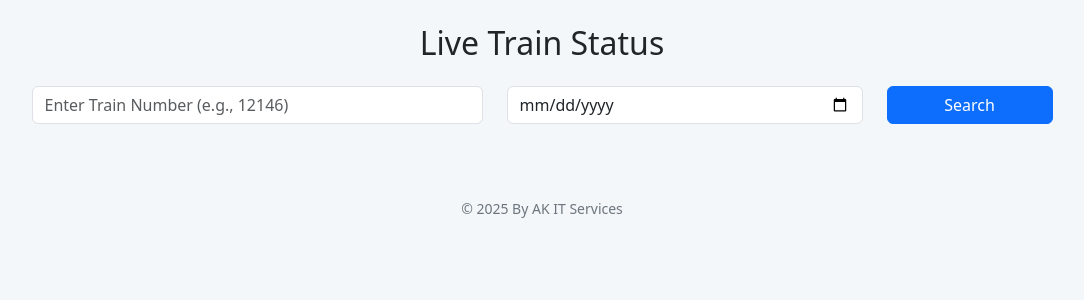
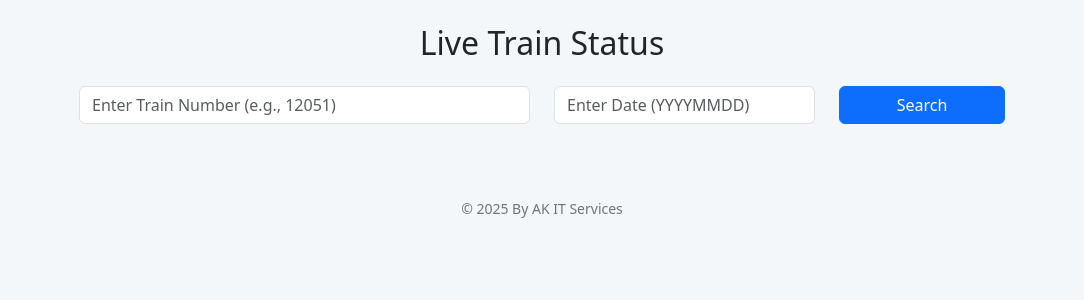
Before and after one commit to jituraj2/train-running-status, a Flask app: page / in a window 1280 px wide. Shown: the top 300 px of the page, without its empty margins (98-1182 px from the left). Run offline with Flask 3, Linux system fonts and the light colour scheme.

Commit message:
Update index.html

```diff
--- a/templates/index.html
+++ b/templates/index.html
@@ -7,7 +7,12 @@
   <link href="https://cdn.jsdelivr.net/npm/bootstrap@5.3.0/dist/css/bootstrap.min.css" rel="stylesheet" />
   <style>
     body { background-color: #f4f7fa; }
-    .card { box-shadow: 0 0 12px rgba(0,0,0,0.1); margin-bottom: 1rem; border-left: 5px solid #0d6efd; transition: transform 0.3s; }
+    .card {
+      box-shadow: 0 0 12px rgba(0,0,0,0.1);
+      margin-bottom: 1rem;
+      border-left: 5px solid #0d6efd;
+      transition: transform 0.3s;
+    }
     .card:hover { transform: scale(1.01); }
     .current { background-color: #e7f5ff !important; border-left-color: #0dcaf0 !important; }
     .terminated { background-color: #ffe3e3 !important; border-left-color: #dc3545 !important; }
@@ -18,39 +23,34 @@
 <body>
   <div class="container py-4">
     <h2 class="mb-4 text-center">Live Train Status</h2>
-
     <div class="mb-3 row justify-content-center">
       <div class="col-md-5">
-        <input type="text" id="trainNoInput" class="form-control" placeholder="Enter Train Number (e.g., 12146)" />
+        <input type="text" id="trainNoInput" class="form-control" placeholder="Enter Train Number (e.g., 12051)" />
       </div>
-      <div class="col-md-4">
-        <input type="date" id="dojInput" class="form-control" />
+      <div class="col-md-3">
+        <input type="text" id="dojInput" class="form-control" placeholder="Enter Date (YYYYMMDD)" />
       </div>
       <div class="col-md-2">
         <button class="btn btn-primary w-100" onclick="fetchStatus()">Search</button>
       </div>
     </div>
-
     <div id="status-message" class="alert text-center" style="display:none;"></div>
     <h5 id="train-info" class="text-center text-muted mb-3"></h5>
     <div class="row" id="stations-list"></div>
   </div>
 
-  <footer>
-    <small>© 2025 By AK IT Services</small>
-  </footer>
+  <footer><small>© 2025 By AK IT Services</small></footer>
 
   <script>
     function fetchStatus() {
       const trainNo = document.getElementById("trainNoInput").value.trim();
-      const doj = document.getElementById("dojInput").value;
-
+      const doj = document.getElementById("dojInput").value.trim();
       const statusMsg = document.getElementById("status-message");
       const trainInfo = document.getElementById("train-info");
       const container = document.getElementById("stations-list");
 
-      if (!trainNo || !doj) {
-        alert("Please enter both Train Number and Date of Journey (YYYY-MM-DD)");
+      if (!trainNo || !doj || doj.length !== 8 || isNaN(doj)) {
+        alert("Please enter a valid train number and date in YYYYMMDD format.");
         return;
       }
 
@@ -60,10 +60,10 @@
       trainInfo.innerHTML = '';
       container.innerHTML = '';
 
-      fetch(`/live-status?train_number=${trainNo}&departure_date=${doj}&isH5=true&client=web`)
+      fetch(`/live-status?train_number=${trainNo}&departure_date=${doj}`)
         .then(res => res.json())
         .then(data => {
-          const body = data.body;
+          const body = data?.body;
           const stations = body?.stations || [];
 
           if (!stations.length) {
@@ -103,7 +103,7 @@
         .catch(err => {
           console.error('Fetch error:', err);
           statusMsg.className = 'alert alert-danger text-center';
-          statusMsg.innerHTML = '❌ Error: Failed to fetch live status';
+          statusMsg.innerHTML = '❌ Error: Invalid API response or missing data.';
         });
     }
   </script>
```
